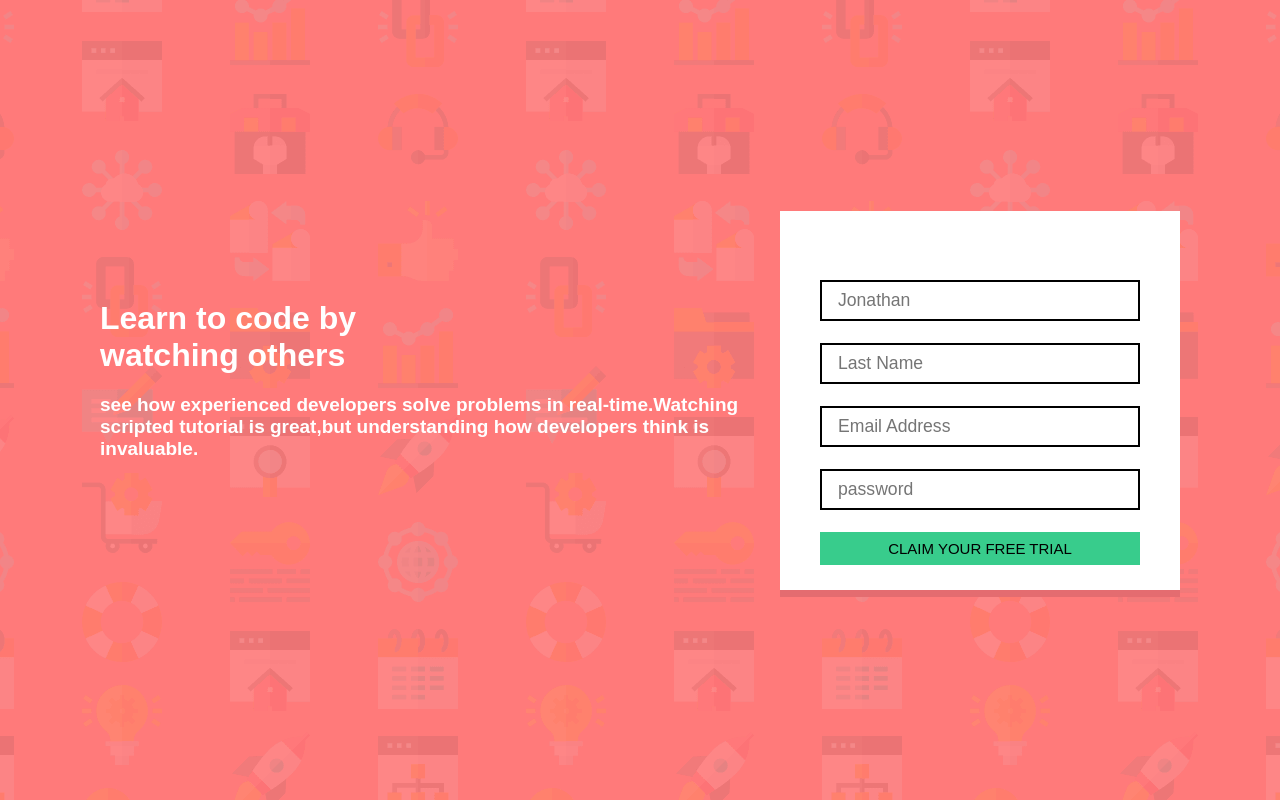
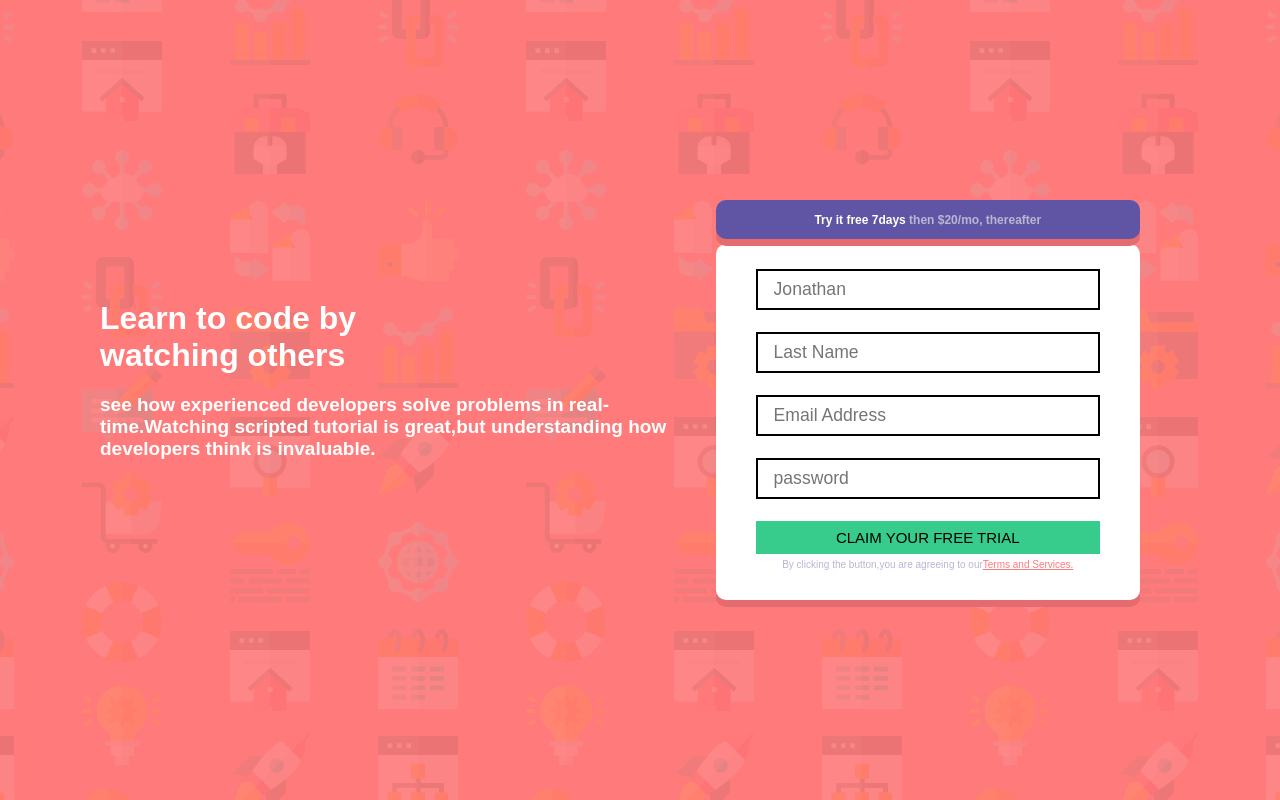
Before and after one commit to Mohrahyor/Responsiveness-and-media-queries-reponsive-registration-, a plain HTML site: page index.html in a window 1280 px wide. Drawn offline with Linux system fonts and the light colour scheme.

Commit message:
completed

```diff
--- a/index.html
+++ b/index.html
@@ -10,22 +10,25 @@
 
 <body>
   <div class="container">
-
-    <div class="left">
+ <div class="left">
       <h1>Learn to code by
         <br>
         watching others
       </h1>
       <h2>see how experienced developers solve problems in real-time.Watching scripted tutorial is great,but understanding how developers think is invaluable.</h2>
     </div>
+     <div class="right">
+    <div class="box">
+        <h3>Try it free 7days <span>then $20/mo, thereafter</span</h3>
+        </div>
     <div class="registration-box">
-      <div class="right">
-        <h2>Try it free 7days,then $20/mo, Thereafter</h2>
-        <input type="text" class="field" placeholder="Jonathan">
-        <input type="text" class="field" placeholder="Last Name">
-        <input type="email" class="field" placeholder="Email Address">
-        <input type="password" class="field" placeholder="password">
+         <div class="right">
+        <input type="text" class="field" placeholder="Jonathan" required>
+        <input type="text" class="field" placeholder="Last Name" required>
+        <input type="email" class="field" placeholder="Email Address" required>
+        <input type="password" class="field" placeholder="password" required>
         <button class="btn">CLAIM YOUR FREE TRIAL</button>
+           <p>By clicking the button,you are agreeing to our<a href="#">Terms and Services.</a></p>
       </div>
     </div>
   </div>
--- a/style.css
+++ b/style.css
@@ -18,24 +18,53 @@ width: 100%;
 height: 100%;
 padding: 20px 100px;
 content: '';
-
+max-width: 1440px;
 left: 0;
 top: 0;
 background: url("bg-intro-desktop.png") no-repeat center;
 background-size: cover;
 background-color: hsl(0,100%,74%)
-
 }
 
 .registration-box{
-max-width: 400px;
+max-width: 1000px;
 display: grid;
 grid-template-columns: repeat(2, 1fr)
 justify-content: center;
 align-items: center;
 background-color: white;
+border-color: hsl(246,25%,77%);
 box-shadow: 0 7px 0 #e46c70;
+font-weight: 300;
+border-top-left-radius: 10px;
+border-bottom-left-radius: 10px;
+border-top-right-radius: 10px;
+border-bottom-right-radius: 10px;
+}
 
+.box{
+  background-color: hsl(248,32%,49%);
+  align-items: center;
+  justify-content: center;
+  box-shadow:  0 7px 0 #e46c70;
+  padding: 0.8rem 1rem;
+  font-size: 15px;
+  cursor: pointer;
+  outline: none
+  border: none;
+  transition: 0.4s;
+  display: inline-block;
+  margin-bottom: 5px;
+  max-width: 1500px;
+  width: 100%;
+  text-align: center;
+  border-top-left-radius: 10px;
+  border-bottom-left-radius: 10px;
+  border-top-right-radius: 10px;
+  border-bottom-right-radius: 10px;
+}
+h3 >span{
+  color:  hsl(246,25%,77%);
 }
 
 .left{
@@ -68,9 +97,23 @@ font-weight: 400%;
 h2{
 font-size: 19px;
 color: white;
-font-weight: 25%;
 }
+h3{
+  color: white;
+  font-size: 12px;
+}
+p{
+  font-size: 10px;
+  text-align: center;
+  color: hsl(246,25%,77%);
+  justify-content: center;
+  align-content: center;
+  padding: 5px;
+}
+p > a{
+  color: hsl(0,100%,74%);
 
+}
 
 .field{
 width: 100%;
@@ -90,6 +133,9 @@ background-color: gray;
 .field-focus{
 background-color: gray;
 border: 2px solid white;
+}
+:required:hidden{
+  background: url("icon-error.svg") no-repeat right;
 }
 
 .btn{
@@ -115,4 +161,7 @@ background-color: gray;
     .left{
 height: 200px;
      }
+  .body{
+    background: url("bg-intro-mobile.png") no-repeat center;
+  }
 }
```
Also changed, not shown: icon-error.svg (added).
